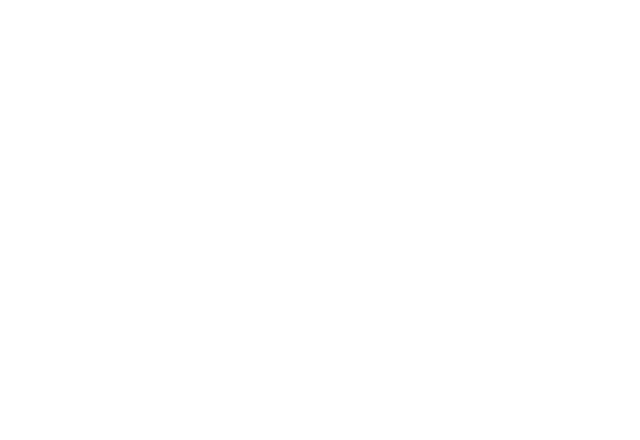
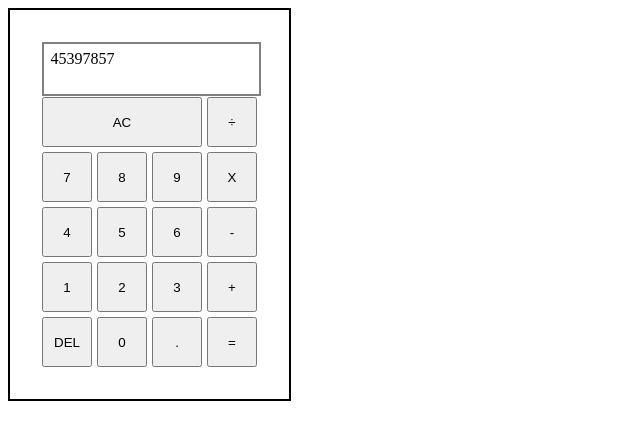
Before and after one commit to Shinetopia/TheOdinProject, a plain HTML site: page Calculator/index.html in a window 1280 px wide. Shown: the whole page, without its empty margins (0-640 px from the left). Drawn offline with Linux system fonts and the light colour scheme.

Commit message:
Made calc UI with grid & btns

```diff
--- a/Calculator/index.html
+++ b/Calculator/index.html
@@ -7,6 +7,27 @@
     <link rel="stylesheet" href="style.css" />
   </head>
   <body>
+    <div class="grid-container">
+      <div id="display"><p>45397857</p></div>
+      <div id="clear"><button>AC</button></div>
+      <div id="divide"><button>÷</button></div>
+      <div id="7"><button>7</button></div>
+      <div id="8"><button>8</button></div>
+      <div id="9"><button>9</button></div>
+      <div id="multiply"><button>X</button></div>
+      <div id="4"><button>4</button></div>
+      <div id="5"><button>5</button></div>
+      <div id="6"><button>6</button></div>
+      <div id="subtract"><button>-</button></div>
+      <div id="1"><button>1</button></div>
+      <div id="2"><button>2</button></div>
+      <div id="3"><button>3</button></div>
+      <div id="add"><button>+</button></div>
+      <div id="delete"><button>DEL</button></div>
+      <div id="0"><button>0</button></div>
+      <div id="."><button>.</button></div>
+      <div id="equal"><button>=</button></div>
+    </div>
     <script src="script.js"></script>
   </body>
 </html>
--- a/Calculator/style.css
+++ b/Calculator/style.css
@@ -0,0 +1,33 @@
+.grid-container {
+  display: inline-grid;
+  grid-template-rows: repeat(6, 50px);
+  grid-template-columns: repeat(4, 50px);
+  gap: 5px;
+  padding: 2rem;
+  border: 2px black solid;
+}
+
+.grid-container > * {
+  text-align: center;
+  width: 100%;
+  height: 100%;
+}
+
+.grid-container > * button {
+  width: 100%;
+  height: 100%;
+}
+
+#display {
+  grid-column: 1 / 5;
+  text-align: start;
+  border: 2px grey solid;
+}
+
+#display p {
+  margin: 0.4em;
+}
+
+#clear {
+  grid-column: 1 / 4;
+}
```
